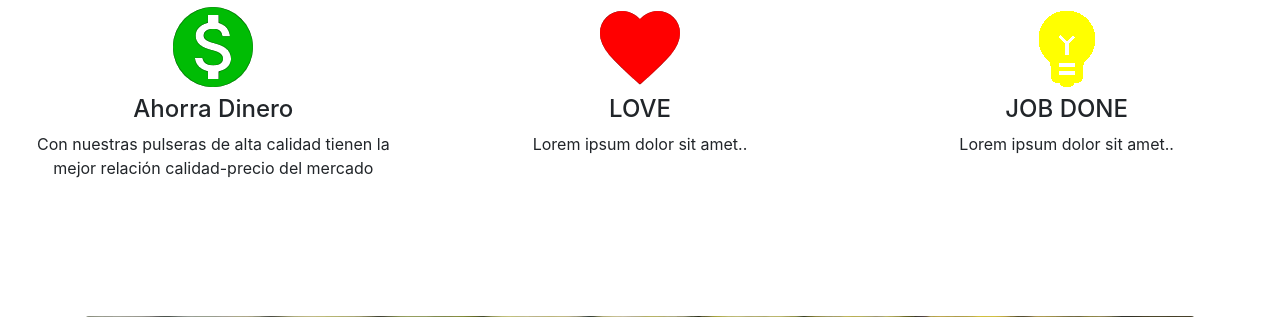
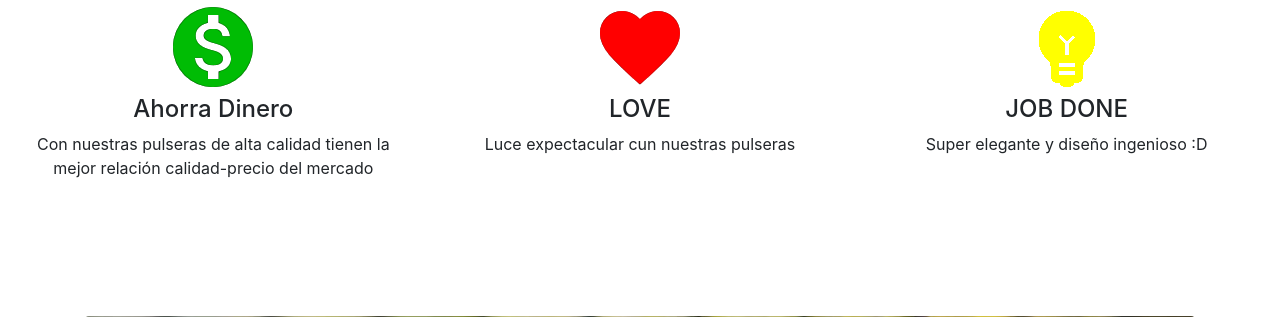
Before and after one commit to ferschoneich01/ONIX-NICARAGUA, a Flask app: page / in a window 1280 px wide. Shown: the part 884-1201 px from the top of the page. Run offline with Flask 2, Linux system fonts and the light colour scheme; data comes from the database, SQL or seed files in the repository; some libraries are stand-ins or nearby versions.

Commit message:
sdfsfsdf

```diff
--- a/templates/Principal.html
+++ b/templates/Principal.html
@@ -103,12 +103,12 @@
       <div class="col-sm-4">
          <img src="/static/Iconos/love.png">
         <h4>LOVE</h4>
-        <p>Lorem ipsum dolor sit amet..</p>
+        <p>Luce expectacular cun nuestras pulseras</p>
       </div>
       <div class="col-sm-4">
          <img src="/static/Iconos/idea.png">
         <h4>JOB DONE</h4>
-        <p>Lorem ipsum dolor sit amet..</p>
+        <p>Super elegante y diseño ingenioso :D</p>
       </div>
     </div>
     <br><br><br><br><br>
```
